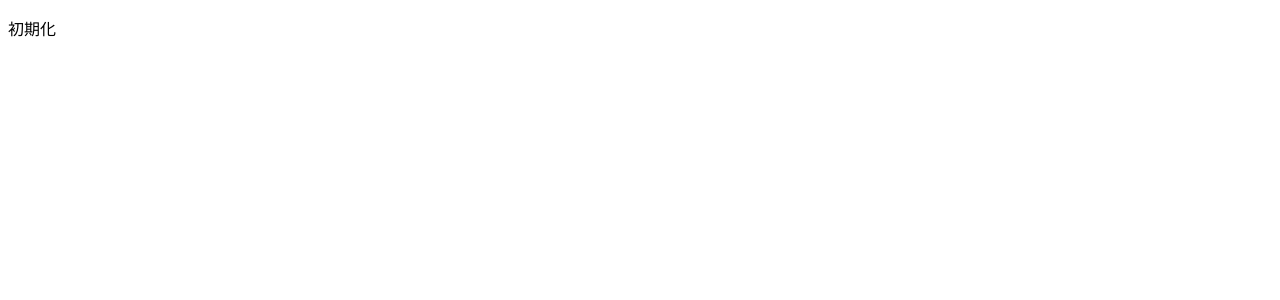
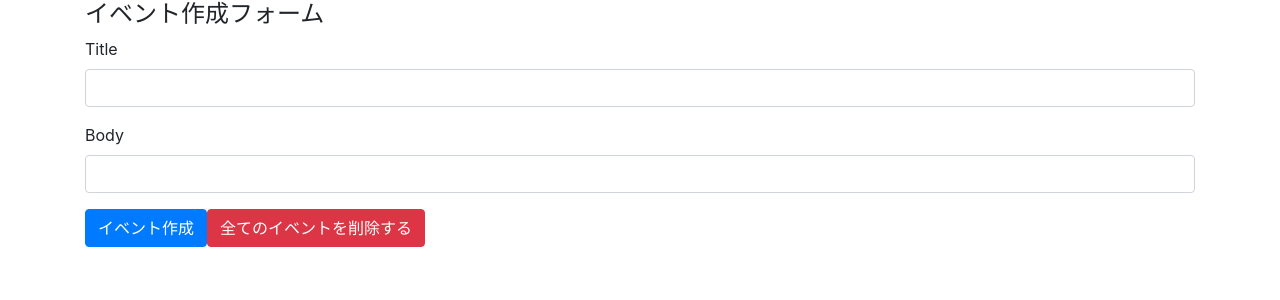
Before and after one commit to yukiorita1117/react-todo, a React (Create React App) app: page / in a window 1280 px wide. Shown: the top 300 px of the page. Built offline with nearby package versions, Linux system fonts and the light colour scheme.

Commit message:
create form

```diff
--- a/src/components/App.jsx
+++ b/src/components/App.jsx
@@ -1,10 +1,27 @@
 import React from "react";
 import { useState, useEffect } from "react";
+import "bootstrap/dist/css/bootstrap.min.css";
 
-const App = props => {
+const App = () => {
   return (
     <>
-      <p>初期化</p>
+      <div className="container">
+        <h4>イベント作成フォーム</h4>
+        <form>
+          <div className="form-group">
+            <label htmlFor="formEventTitle">Title</label>
+            <input className="form-control" id="formEventTitle"></input>
+          </div>
+
+          <div className="form-group">
+            <label htmlFor="formEventBody">Body</label>
+            <input className="form-control" id="formEventBody"></input>
+          </div>
+
+          <button className="btn btn-primary">イベント作成</button>
+          <button className="btn btn-danger">全てのイベントを削除する</button>
+        </form>
+      </div>
     </>
   );
 };
--- /dev/null
+++ b/src/react-app-env.d.ts
@@ -0,0 +1 @@
+/// <reference types="react-scripts" />
```
